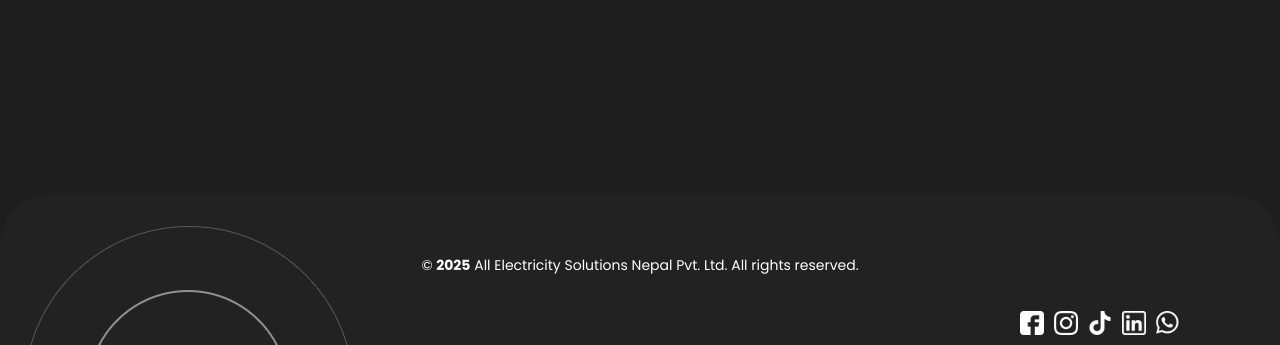
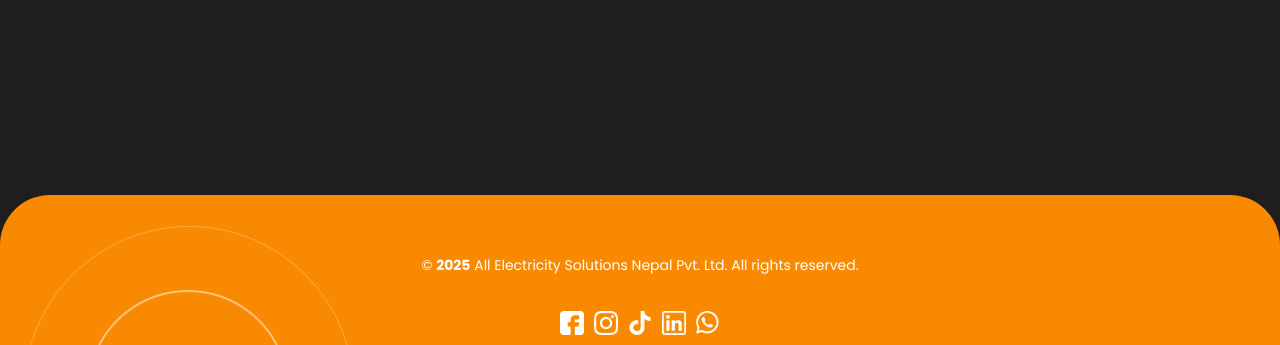
Before and after one commit to draperspider/website1, a plain HTML site: page index.html in a window 1280 px wide. Shown: the part 4256-4601 px from the top of the page. Drawn offline with nearby package versions, Linux system fonts and the light colour scheme.

Commit message:
footer color and position changed

```diff
--- a/assets/css/templatemo-scholar.css
+++ b/assets/css/templatemo-scholar.css
@@ -1707,7 +1707,9 @@ footer::before {
 }
 footer {
   position: relative; /* allows absolute positioning inside */
-  background: #222;
+  background: #f98900;
+  display: flex;
+  justify-content: center;
   color: #fff;
   padding: 20px;
   height: 100px; /* optional: adjust height */
@@ -1719,8 +1721,7 @@ footer p {
 
 footer .footer-social {
   position: absolute;
-  bottom: 10px; /* distance from bottom */
-  right: 100px;  /* distance from right edge */
+  bottom: 10px;
   display: flex;
   gap: 10px; /* space between icons */
 }
```
